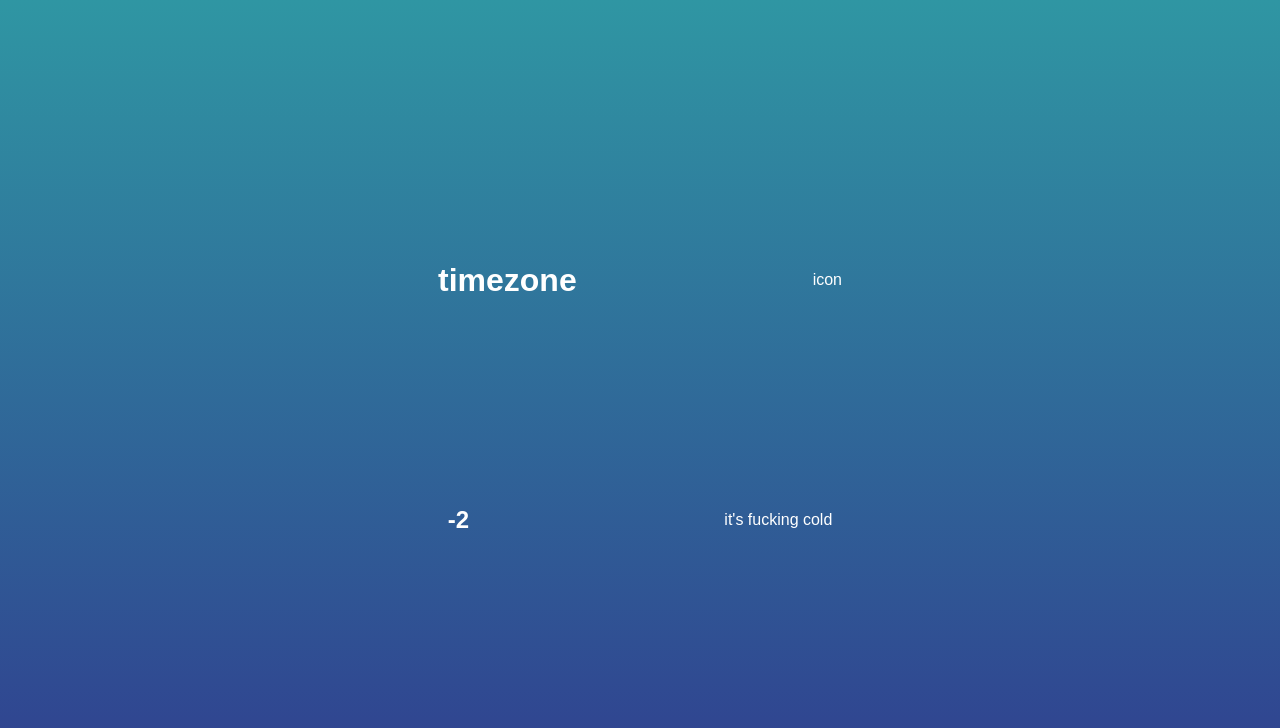
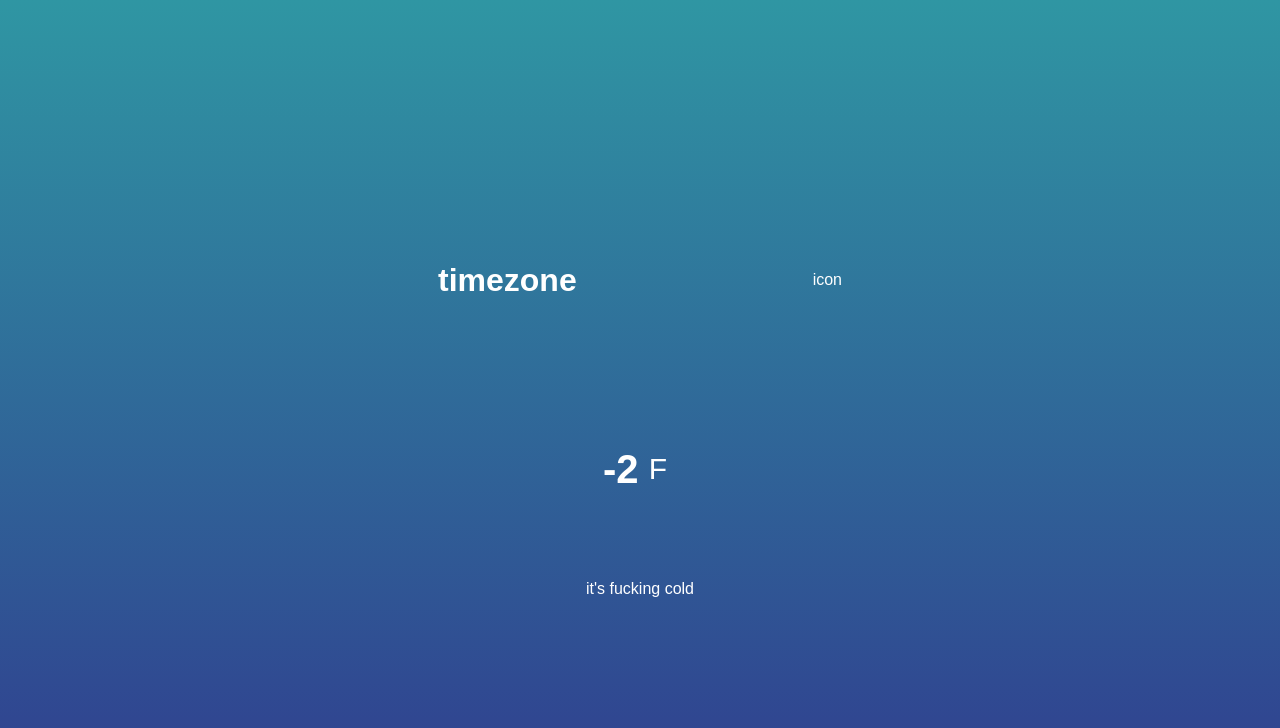
Before and after one commit to dawidglap/weatherApp, a plain HTML site: page index.html in a window 1280 px wide. Drawn offline with Linux system fonts and the light colour scheme.

Commit message:
added geolocalization

```diff
--- a/app.js
+++ b/app.js
@@ -0,0 +1,13 @@
+window.addEventListener('load', ()=> {
+    let long;
+    let lat;
+
+    if(navigator.geolocation){
+        navigator.geolocation.getCurrentPosition(position =>{
+          console.log(position);
+        });
+
+    }else{
+        h1.textContent = "Sorry Mate, I can't work if you not allowed me to know your location"
+    }
+});
--- a/index.html
+++ b/index.html
@@ -13,7 +13,10 @@
         <p>icon</p>
     </div>
     <div class="temperature">
-        <h2 class="temperature-degree">-2</h2>
+        <section class="degree-section">
+           <h2 class="temperature-degree">-2</h2>
+           <span>F</span>
+        </section>
         <div class="temperature-description">it's fucking cold</div>
     </div>
 
--- a/style.css
+++ b/style.css
@@ -23,3 +23,22 @@ body{
     justify-content: space-around;
     align-items: center;
 }
+
+.temperature{
+    flex-direction: column;
+}
+
+.degree-section{
+    display: flex;
+    align-items: center;
+    cursor: pointer;
+}
+
+.degree-section span{
+    margin: 10px;
+    font-size: 30px;
+}
+
+.degree-section h2{
+    font-size: 40px;
+}
```
